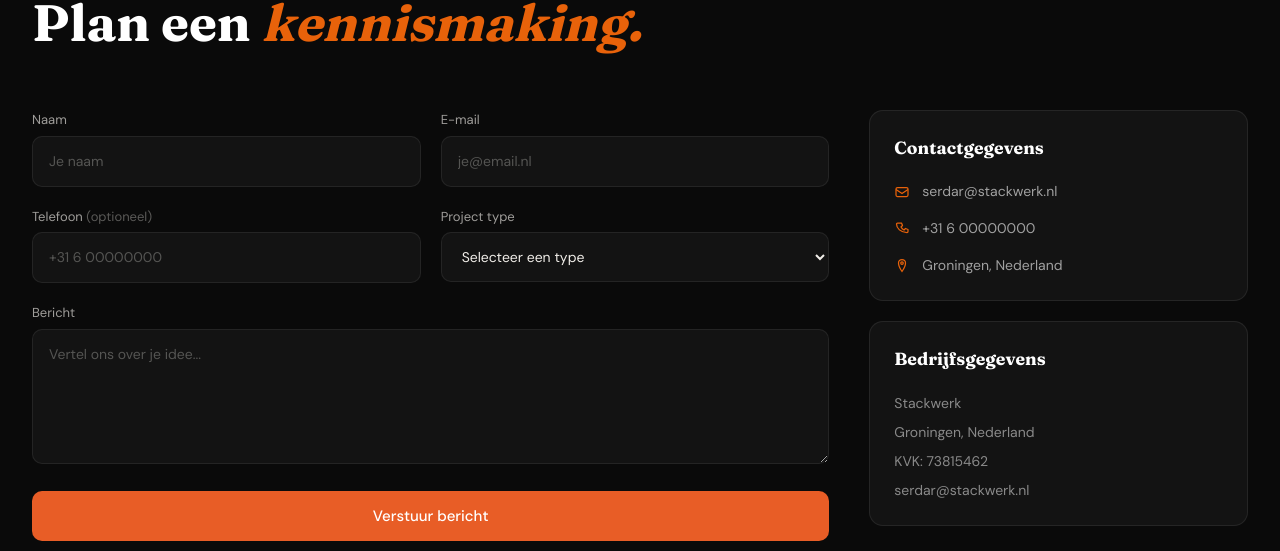
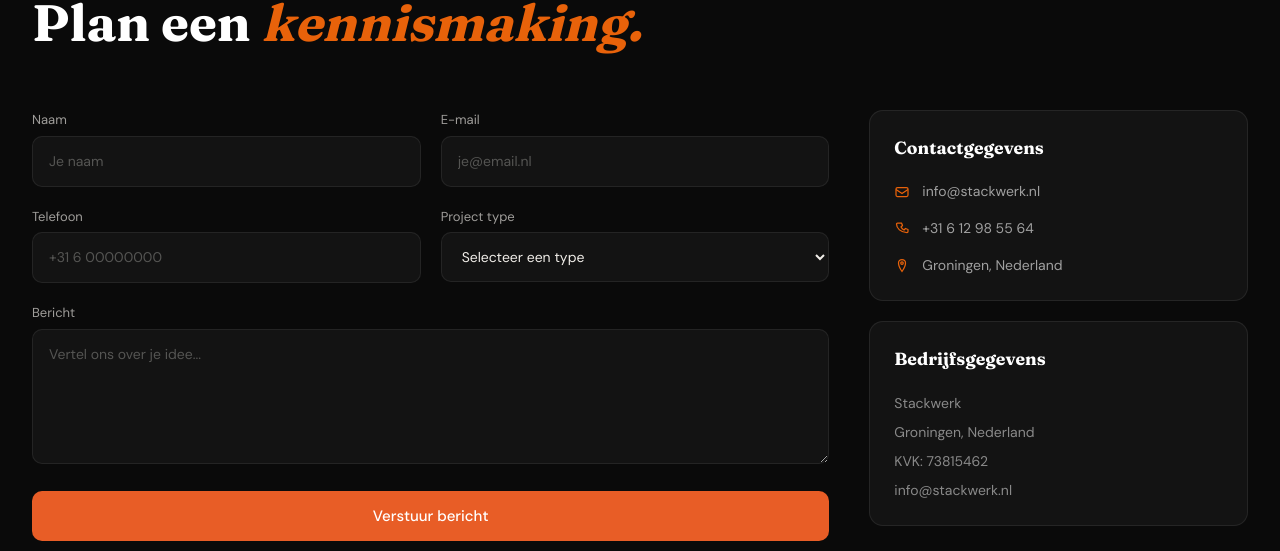
Before and after one commit to serdartufan/stackwerk, a Next.js app: page / in a window 1280 px wide. Shown: the part 4523-5074 px from the top of the page. Built offline with nearby package versions, Linux system fonts and the light colour scheme.

Commit message:
fix: email info@stackwerk.nl, telefoonnummer bijgewerkt, telefoon verplicht in contactformulier

```diff
--- a/src/app/api/contact/route.ts
+++ b/src/app/api/contact/route.ts
@@ -36,13 +36,13 @@ export async function POST(req: NextRequest) {
     naam?: string;
     email?: string;
     bericht?: string;
-    telefoon?: string;
+    telefoon: string;
     projectType?: string;
   };
 
-  if (!naam || !email || !bericht) {
+  if (!naam || !email || !bericht || !telefoon) {
     return NextResponse.json(
-      { error: "Naam, e-mail en bericht zijn verplicht." },
+      { error: "Alle velden zijn verplicht." },
       { status: 400 }
     );
   }
@@ -57,7 +57,7 @@ export async function POST(req: NextRequest) {
   }
 
   const extraInfo = [
-    telefoon ? `Telefoon: ${telefoon}` : null,
+    `Telefoon: ${telefoon}`,
     projectType ? `Project type: ${projectType}` : null,
   ]
     .filter(Boolean)
@@ -66,7 +66,7 @@ export async function POST(req: NextRequest) {
   const htmlContent = `
     <p><strong>Naam:</strong> ${naam}</p>
     <p><strong>E-mail:</strong> <a href="mailto:${email}">${email}</a></p>
-    ${telefoon ? `<p><strong>Telefoon:</strong> ${telefoon}</p>` : ""}
+    <p><strong>Telefoon:</strong> ${telefoon}</p>
     ${projectType ? `<p><strong>Project type:</strong> ${projectType}</p>` : ""}
     <hr />
     <p><strong>Bericht:</strong></p>
--- a/src/app/page.tsx
+++ b/src/app/page.tsx
@@ -509,7 +509,7 @@ export default function Home() {
                           <polyline points="2,5.5 8,9.5 14,5.5" stroke="#E8620A" strokeWidth="1.25" strokeLinejoin="round"/>
                         </svg>
                         <span className="font-sans" style={{ fontSize: "14px", color: "rgba(255,255,255,0.6)" }}>
-                          serdar@stackwerk.nl
+                          info@stackwerk.nl
                         </span>
                       </div>
                       <div className="flex items-center gap-3">
@@ -517,7 +517,7 @@ export default function Home() {
                           <path d="M5.5 2h2l1 2.5-1.5 1.5a7 7 0 003 3l1.5-1.5L14 8.5v2a1 1 0 01-1 1C6.7 11.5 2.5 7.3 2.5 3a1 1 0 011-1z" stroke="#E8620A" strokeWidth="1.25" strokeLinecap="round" strokeLinejoin="round"/>
                         </svg>
                         <span className="font-sans" style={{ fontSize: "14px", color: "rgba(255,255,255,0.6)" }}>
-                          +31 6 00000000
+                          +31 6 12 98 55 64
                         </span>
                       </div>
                       <div className="flex items-center gap-3">
@@ -547,7 +547,7 @@ export default function Home() {
                       Bedrijfsgegevens
                     </p>
                     <div className="flex flex-col gap-2">
-                      {["Stackwerk", "Groningen, Nederland", "KVK: 73815462", "serdar@stackwerk.nl"].map(
+                      {["Stackwerk", "Groningen, Nederland", "KVK: 73815462", "info@stackwerk.nl"].map(
                         (item) => (
                           <p
                             key={item}
--- a/src/components/ContactForm.tsx
+++ b/src/components/ContactForm.tsx
@@ -123,10 +123,7 @@ export default function ContactForm() {
       <div className="grid grid-cols-1 gap-5 sm:grid-cols-2">
         <div>
           <label className="font-sans" style={labelStyle}>
-            Telefoon{" "}
-            <span style={{ color: "rgba(240,237,232,0.35)" }}>
-              (optioneel)
-            </span>
+            Telefoon
           </label>
           <input
             type="tel"
@@ -135,6 +132,7 @@ export default function ContactForm() {
             style={fieldStyle()}
             value={telefoon}
             onChange={(e) => setTelefoon(e.target.value)}
+            required
           />
         </div>
         <div>
```
